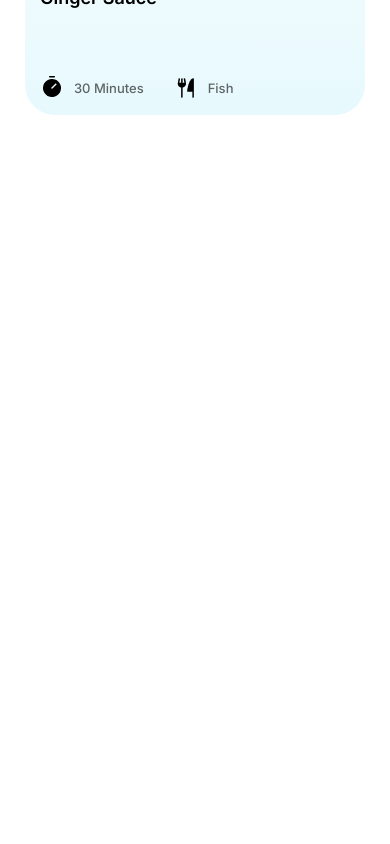
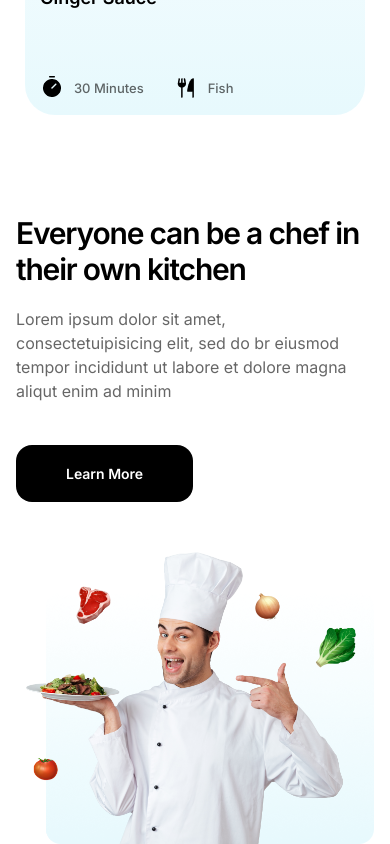
Before and after one commit to karimovnurullo/foodieland-react, a React (Create React App) app: page / in a window 390 px wide. Shown: the part 6800-7644 px from the top of the page. Before the commit the page ends 7015 px from the top, so only its background shows below. Built offline with nearby package versions, Linux system fonts and the light colour scheme.

Commit message:
New commit

```diff
--- a/src/app.jsx
+++ b/src/app.jsx
@@ -3,6 +3,7 @@ import Header from "./components/header/header";
 import Home from "./components/home/home";
 import Categories from "./components/categories/categories";
 import Recipes from "./components/recipes/recipes";
+import Shef from "./components/shef/shef";
 
 export default class App extends React.Component {
   render() {
@@ -11,7 +12,8 @@ export default class App extends React.Component {
         <Header />
         <Home />
         <Categories />
-        <Recipes/>
+        <Recipes />
+        <Shef />
       </>
     );
   }
--- a/src/components/recipes/recipes.scss
+++ b/src/components/recipes/recipes.scss
@@ -174,8 +174,8 @@
 
             .img_box {
                .like {
-                  width: 30px;
-                  height: 30px;
+                  width: 40px;
+                  height: 40px;
                   object-fit: cover;
                   top: 15px;
                   right: 15px;
--- /dev/null
+++ b/src/components/shef/shef.jsx
@@ -0,0 +1,25 @@
+import React, { Component } from "react";
+
+import img from "./img.png";
+
+import "./shef.scss";
+
+class Shef extends Component {
+  render() {
+    return (
+      <section class="shef">
+        <div>
+          <h2>Everyone can be a chef in their own kitchen</h2>
+          <p>
+            Lorem ipsum dolor sit amet, consectetuipisicing elit, sed do br eiusmod tempor incididunt ut labore et
+            dolore magna aliqut enim ad minim
+          </p>
+          <a href="#">Learn More</a>
+        </div>
+        <img src={img} alt="" />
+      </section>
+    );
+  }
+}
+
+export default Shef;
--- /dev/null
+++ b/src/components/shef/shef.scss
@@ -0,0 +1,88 @@
+.shef {
+   width: 100%;
+   height: fit-content;
+   display: flex;
+   align-items: center;
+   justify-content: space-between;
+   background-color: #fff;
+   gap: 60px;
+
+   img {
+      height: 497px;
+      width: 660px;
+      object-fit: cover;
+   }
+
+   div {
+      height: fit-content;
+
+      h2 {
+         font-size: 48px;
+         letter-spacing: -0.04em;
+         color: #000;
+         font-weight: 600;
+      }
+
+      p {
+         font-size: 16px;
+         color: rgba(0, 0, 0, 0.6);
+         line-height: 28px;
+         font-weight: 400;
+         margin-top: 20px;
+         margin-bottom: 60px;
+      }
+
+      a {
+         padding: 20px 50px;
+         color: #fff;
+         font-size: 14px;
+         border-radius: 16px;
+         background: #000000;
+         font-weight: 600;
+         text-decoration: none;
+      }
+   }
+
+}
+
+@media(max-width: 1300px) {
+   .shef {
+      display: flex;
+      flex-direction: column;
+      justify-content: center;
+   }
+}
+
+@media(max-width: 767px) {
+   .shef {
+
+      img {
+         width: 100%;
+         height: 100%;
+         object-fit: cover;
+      }
+
+      div {
+         h2 {
+            font-size: 40px;
+         }
+
+      }
+   }
+}
+
+
+@media(max-width: 500px) {
+   .shef {
+      div {
+         h2 {
+            font-size: 30px;
+         }
+
+         p {
+            line-height: 24px;
+         }
+
+      }
+   }
+}
```
Also changed, not shown: src/components/shef/img.png (added).
